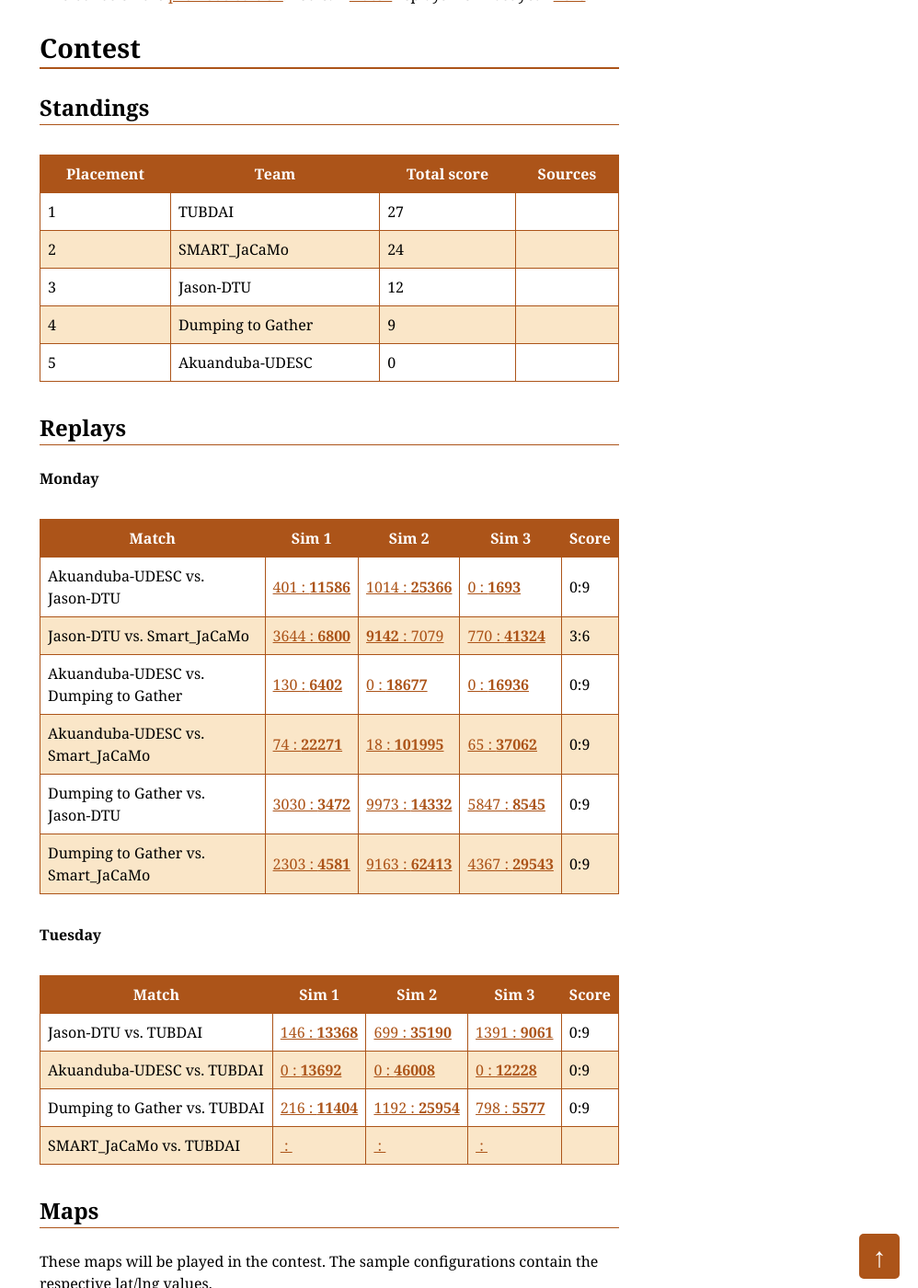
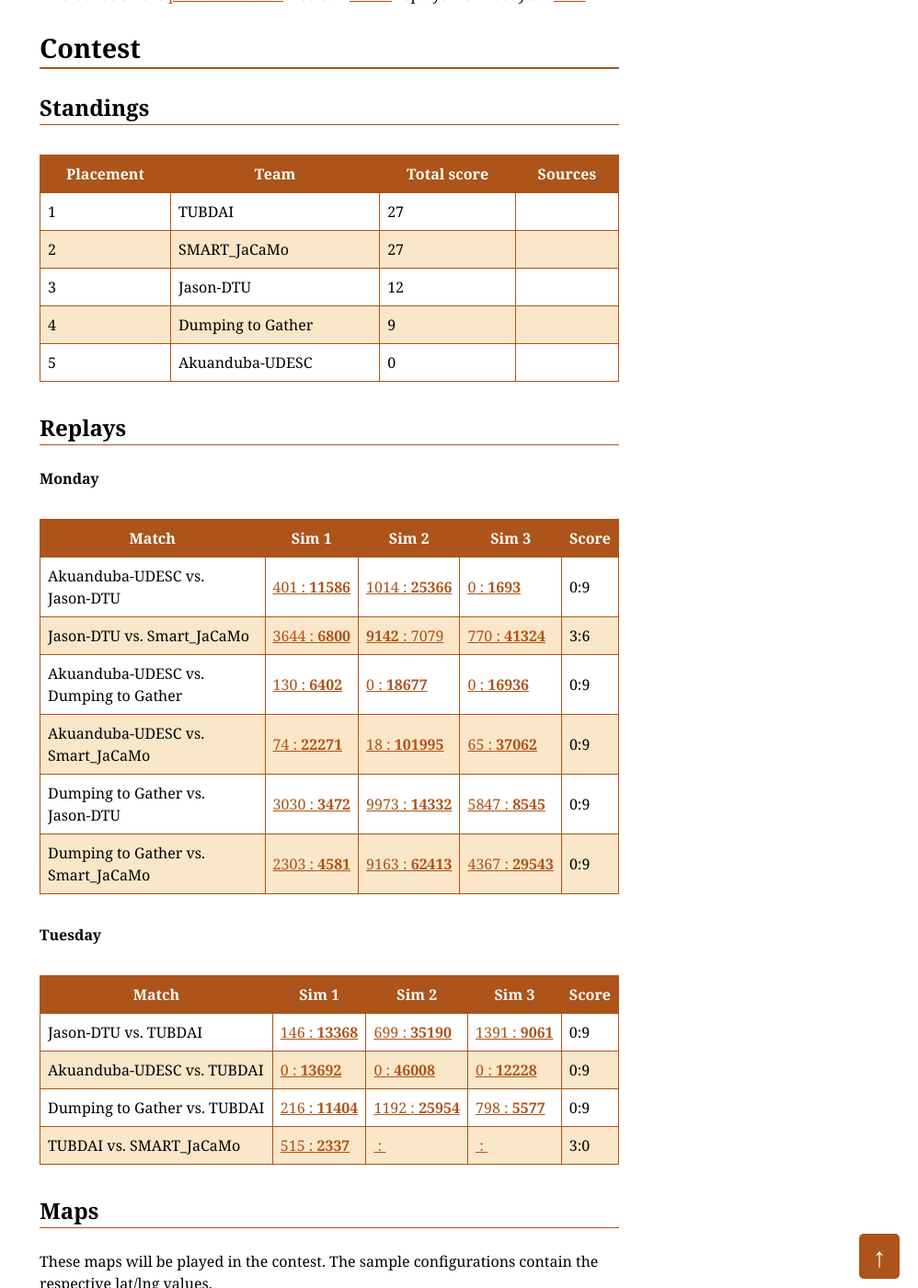
Before and after one commit to agentcontest/agentcontest.github.io, a Jekyll site: the page built from 2018/index.md, in a window 1280 px wide and 1400 px high, scrolled down 788 px. Shown: the whole window at 92% size, without its empty margins (282-1280 px from the left). Built offline with Jekyll 4.4.1, drawn with Linux system fonts in a browser that asks for light colours.

Commit message:
first sim of final match complete

```diff
--- a/2018/index.md
+++ b/2018/index.md
@@ -23,7 +23,7 @@ Contest
 Placement | Team | Total score | Sources
 --- | --- | --- | --- | ---
 1 | TUBDAI | 27 |
-2 | SMART_JaCaMo | 24 |
+2 | SMART_JaCaMo | 27 |
 3 | Jason-DTU | 12 |
 4 | Dumping to Gather | 9 |
 5 | Akuanduba-UDESC | 0 |
@@ -48,7 +48,7 @@ Match | Sim 1 | Sim 2 | Sim 3 | Score
 Jason&#8209;DTU vs. TUBDAI | [146&nbsp;:&nbsp;**13368**](/2018/replays?2018-09-25-10-01-17-Contest-2018-1of3) | [699&nbsp;:&nbsp;**35190**](/2018/replays?2018-09-25-10-01-17-Contest-2018-2of3) | [1391&nbsp;:&nbsp;**9061**](/2018/replays?2018-09-25-10-01-17-Contest-2018-3of3) | 0:9
 Akuanduba&#8209;UDESC vs. TUBDAI | [0&nbsp;:&nbsp;**13692**](/2018/replays?2018-09-25-12-46-19-Contest-2018-1of3) | [0&nbsp;:&nbsp;**46008**](/2018/replays?2018-09-25-12-46-19-Contest-2018-2of3) | [0&nbsp;:&nbsp;**12228**](/2018/replays?2018-09-25-12-46-19-Contest-2018-3of3) | 0:9
 Dumping&nbsp;to&nbsp;Gather vs. TUBDAI | [216&nbsp;:&nbsp;**11404**](/2018/replays?2018-09-25-15-34-12-Contest-2018-1of3) | [1192&nbsp;:&nbsp;**25954**](/2018/replays?2018-09-25-15-34-12-Contest-2018-2of3) | [798&nbsp;:&nbsp;**5577**](/2018/replays?2018-09-25-15-34-12-Contest-2018-3of3) | 0:9
-SMART_JaCaMo vs. TUBDAI | [&nbsp;:&nbsp;](/2018/replays?) | [&nbsp;:&nbsp;](/2018/replays?) | [&nbsp;:&nbsp;](/2018/replays?) |
+TUBDAI vs. SMART_JaCaMo | [515&nbsp;:&nbsp;**2337**](/2018/replays?2018-09-25-18-16-09-Contest-2018-1of3) | [&nbsp;:&nbsp;](/2018/replays?2018-09-25-18-16-09-Contest-2018-2of3) | [&nbsp;:&nbsp;](/2018/replays?2018-09-25-18-16-09-Contest-2018-3of3) | 3:0
 
 ### Maps
 
```
